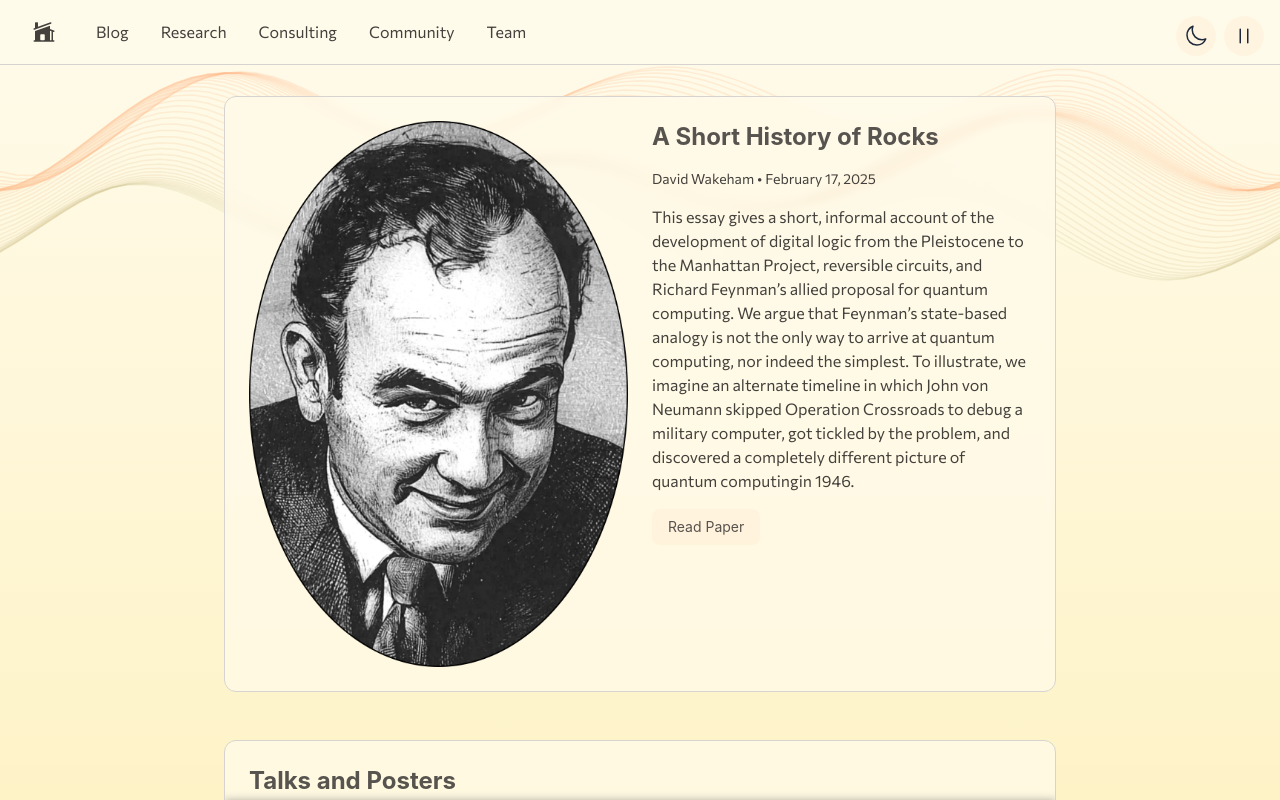
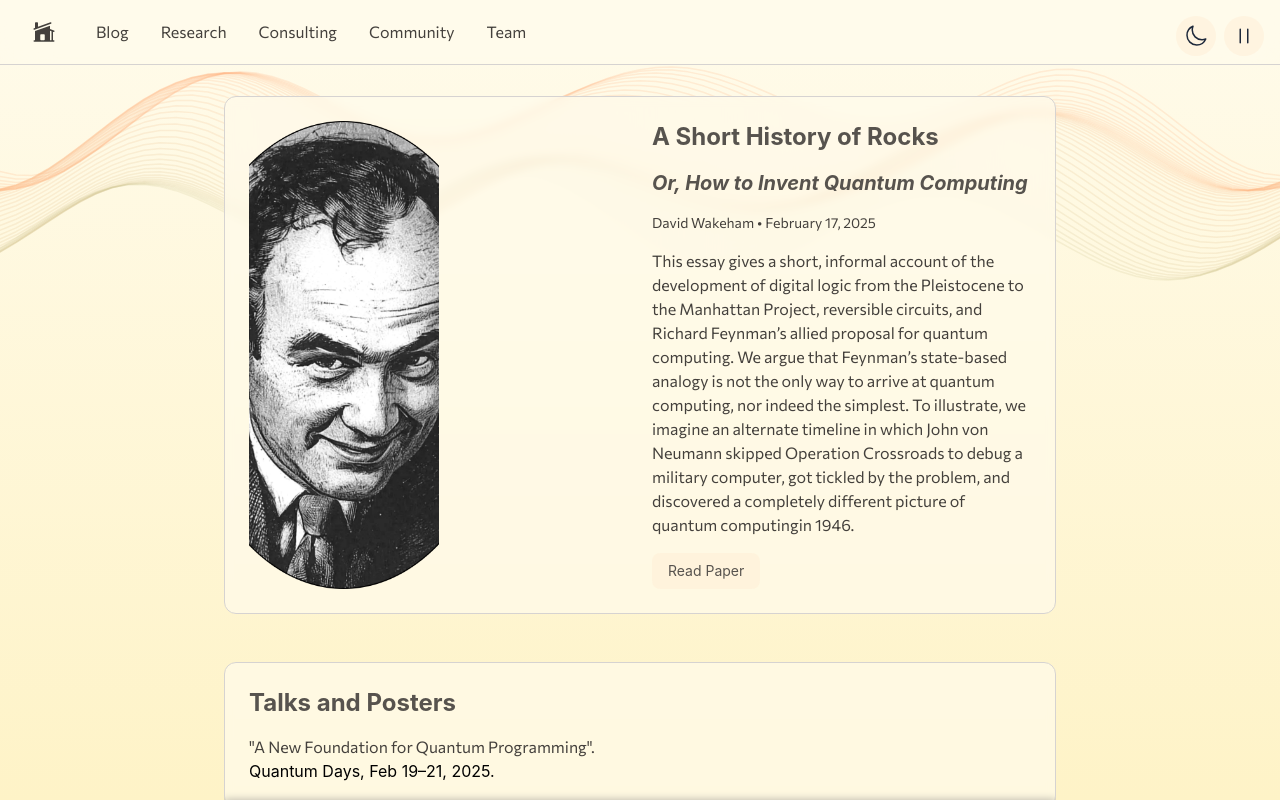
Before and after one commit to torsor-io/torsor-io, a React (Create React App) app: page /#/research in a window 1280 px wide. Shown: the top 800 px of the page. Built offline with nearby package versions, Linux system fonts and the light colour scheme; the HTML template or start-up script is replaced by a standard one.

Commit message:
Update index.js

```diff
--- a/src/components/ResearchPage/index.js
+++ b/src/components/ResearchPage/index.js
@@ -60,7 +60,7 @@ const ResearchPage = ({ isDark, setIsDark, waveState, setWaveState }) => {
                   <img
                     src="/assets/rocks/johnny.png"
                     alt="Paper visualization"
-                    className="w-full h-full object-cover"
+                    className="w-1/2 h-full object-cover"
                   />
                 </div>
 
@@ -68,7 +68,7 @@ const ResearchPage = ({ isDark, setIsDark, waveState, setWaveState }) => {
                 <div className="space-y-4">
                   <h2 className={`text-2xl font-bold ${textColor}`}>
           A Short History of Rocks
-                  </h2>
+      </h2> <h3 className={`text-xl font-bold ${textColor}`}><i>Or, How to Invent Quantum Computing</i></h3>
                   <p className={`${subtleText} text-sm`}>
           David Wakeham • February 17, 2025
                   </p>
```
